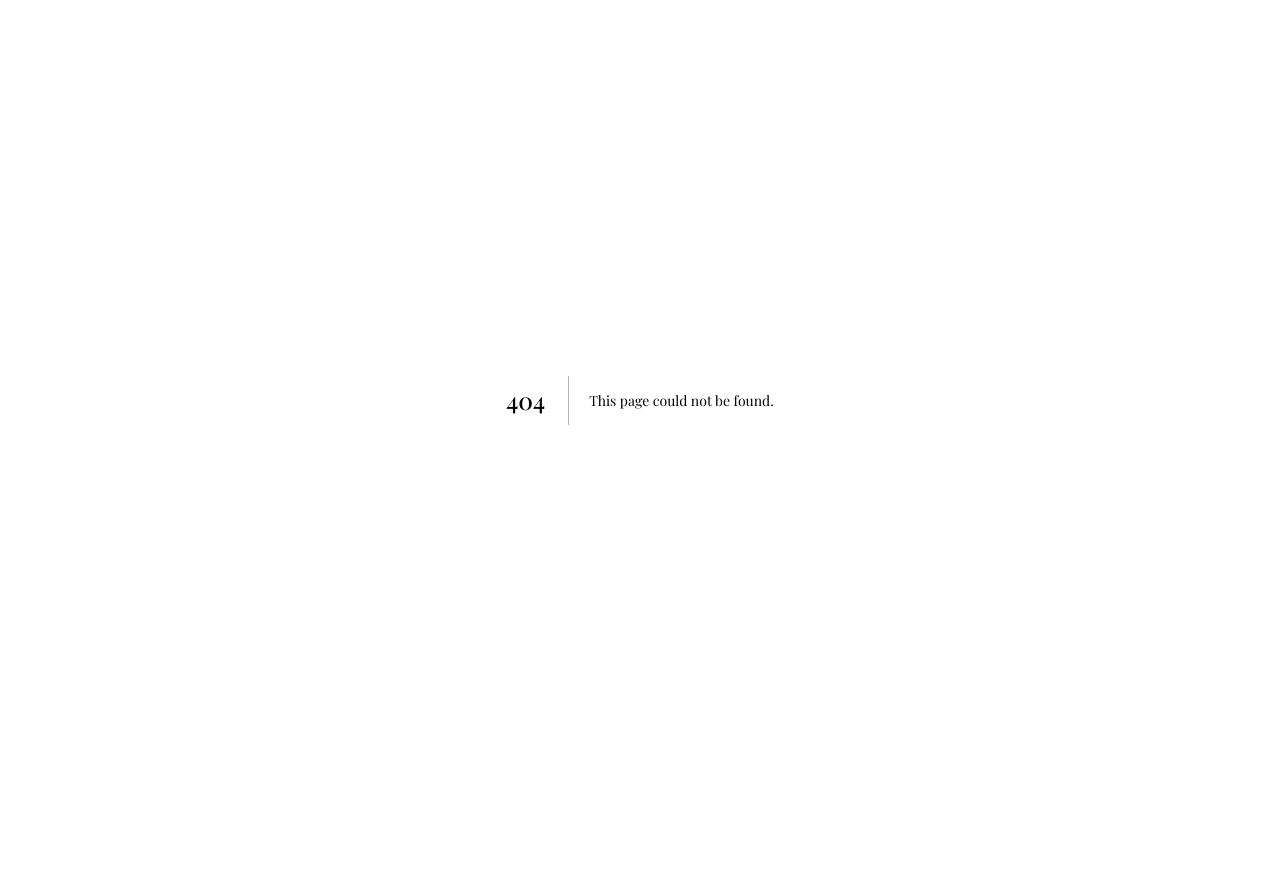
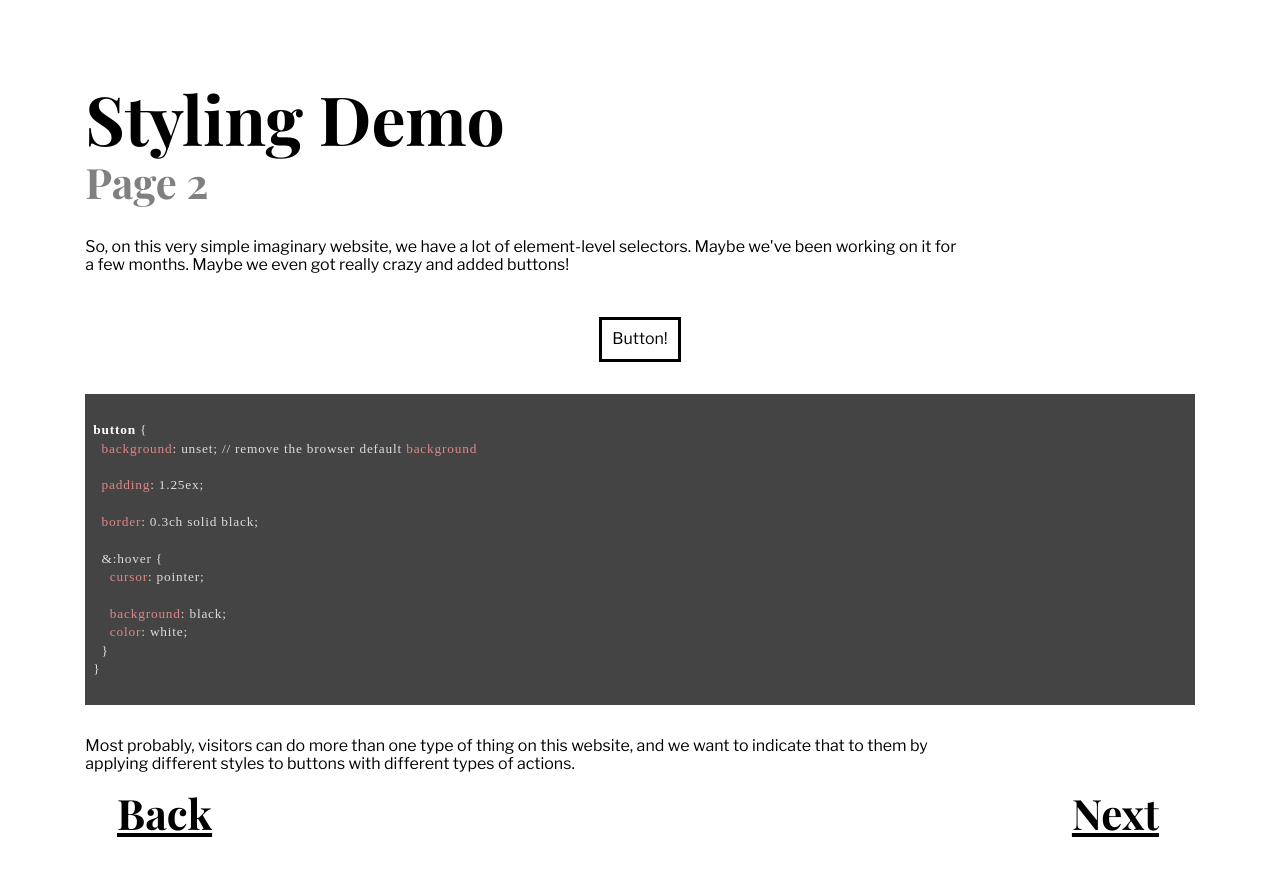
Before and after one commit to arthropodSeven/itcss, a Next.js app: page /page2 in a window 1280 px wide. Before the commit this address had no page. Shown: the top 876 px of the page. Before the commit the page ends 800 px from the top, so only its background shows below. Built offline with nearby package versions, Linux system fonts and the light colour scheme; a web font is replaced by a local one.

Commit message:
add page2

```diff
--- /dev/null
+++ b/pages/page2.js
@@ -0,0 +1,70 @@
+/* eslint-disable react/jsx-curly-brace-presence */
+/* eslint-disable react/no-unescaped-entities */
+import Head from "next/head"
+import Link from "next/link"
+import Highlight from "react-syntax-highlighter"
+import paraisoDark from "react-syntax-highlighter/dist/cjs/styles/hljs/dark"
+
+const PageTwo = () => (
+  <article
+    className="text-page"
+    data-layout="standard"
+    data-pal-scheme="standard">
+    <Head>
+      <title>{"Styling Demo - Home"}</title>
+      <link rel="icon" href="favicon.ico" />
+    </Head>
+
+    <hgroup>
+      <h1>Styling Demo</h1>
+      <h2>Page 2</h2>
+    </hgroup>
+
+    <p>
+      So, on this very simple imaginary website, we have a lot of element-level
+      selectors. Maybe we've been working on it for a few months. Maybe we even
+      got really crazy and added buttons!
+    </p>
+
+    <div className="spread">
+      <button>Button!</button>
+    </div>
+
+    <Highlight language="css" style={paraisoDark}>{`
+button {
+  background: unset; // remove the browser default background
+
+  padding: 1.25ex;
+
+  border: 0.3ch solid black;
+
+  &:hover {
+    cursor: pointer;
+
+    background: black;
+    color: white;
+  }
+}
+    `}</Highlight>
+
+    <p>
+      Most probably, visitors can do more than one type of thing on this
+      website, and we want to indicate that to them by applying different styles
+      to buttons with different types of actions.
+    </p>
+
+    <Link href="index">
+      <a className="left">
+        <h2>Back</h2>
+      </a>
+    </Link>
+
+    <Link href="page2">
+      <a className="right">
+        <h2>Next</h2>
+      </a>
+    </Link>
+  </article>
+)
+
+export default PageTwo
```
